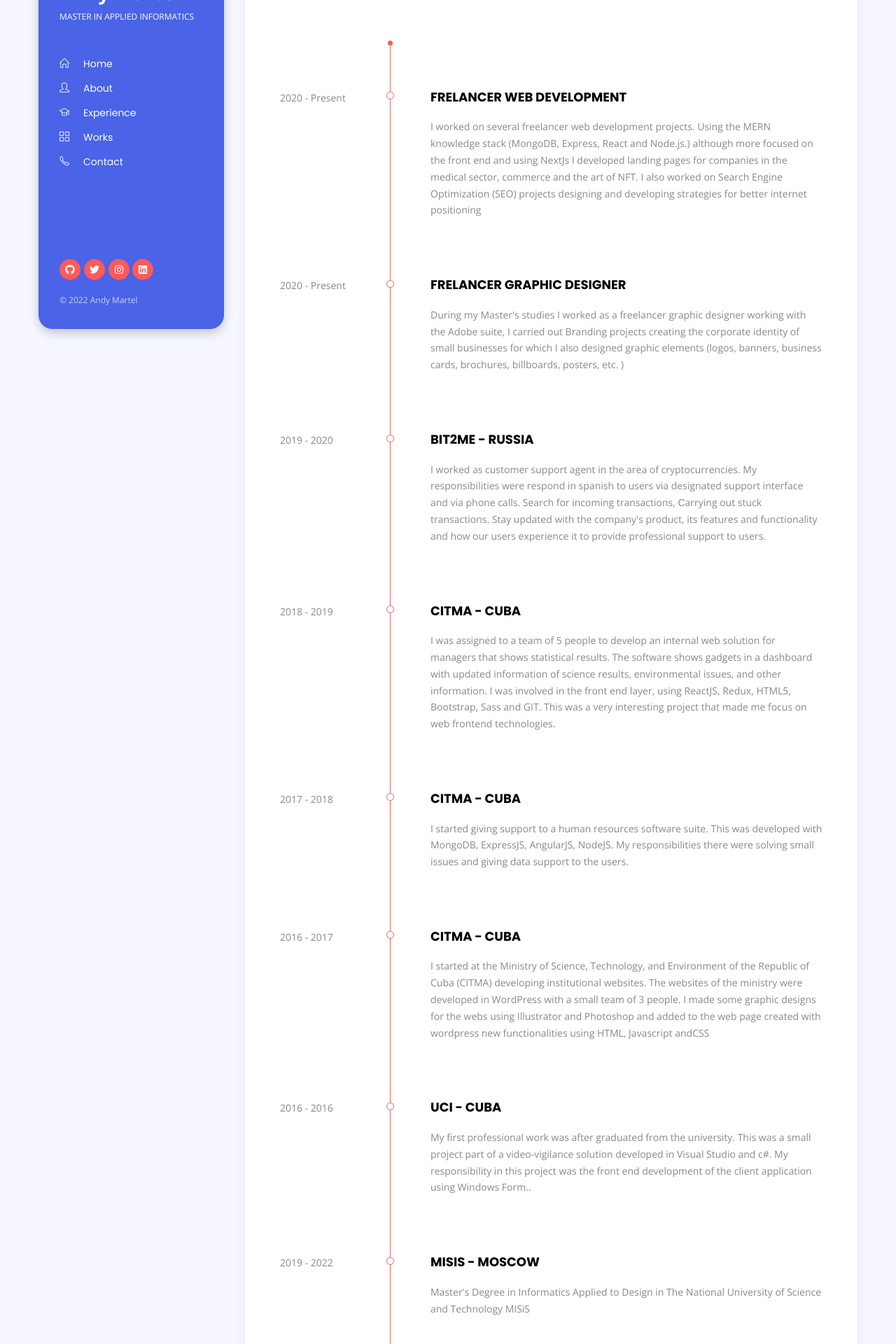
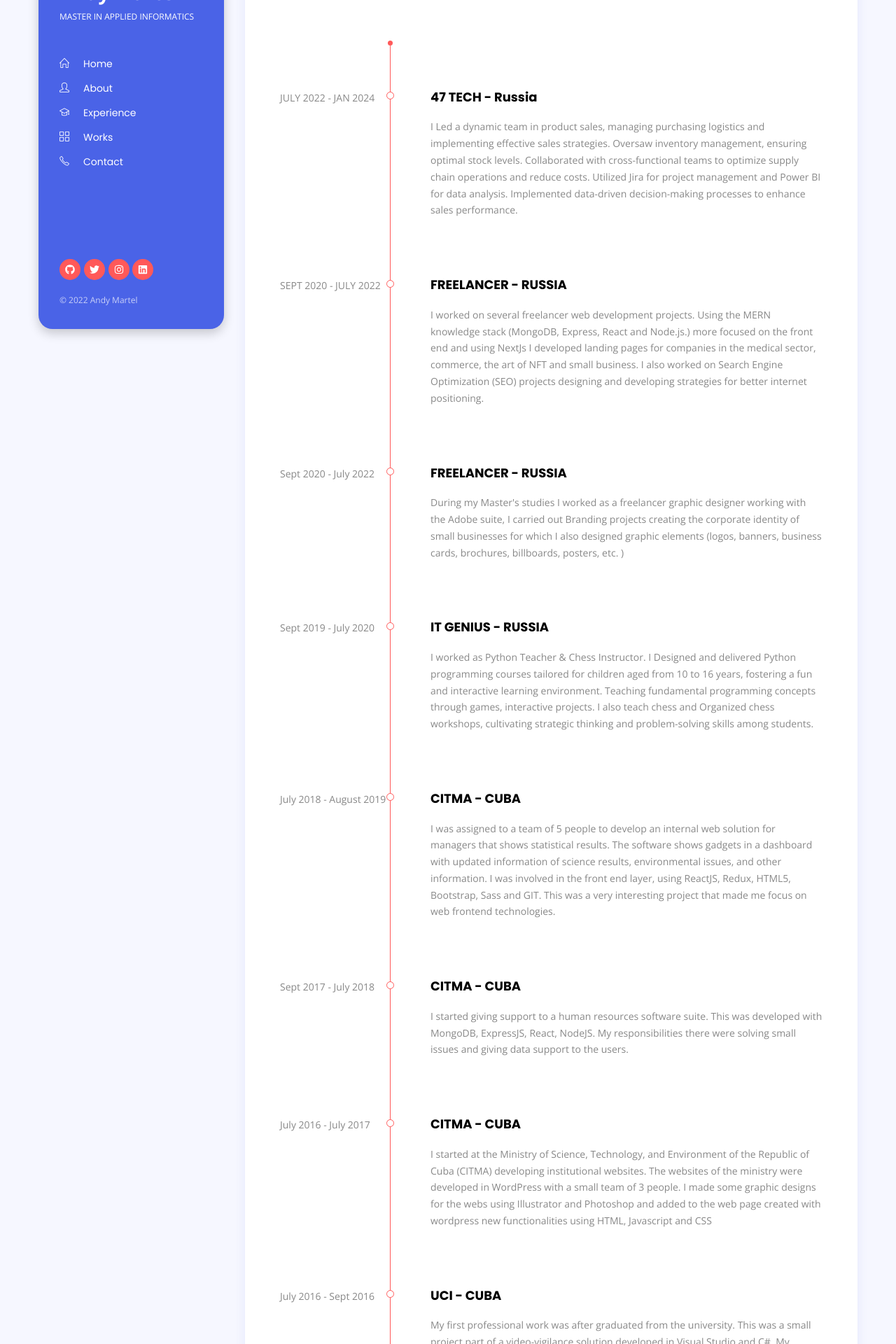
Before and after one commit to aymartel/amc-app, a React (Create React App) app: page /experience in a window 1280 px wide. Shown: the part 200-2120 px from the top of the page at 70% size. Built offline with nearby package versions, Linux system fonts and the light colour scheme.

Commit message:
experience

```diff
--- a/src/components/Sections/Experiences.jsx
+++ b/src/components/Sections/Experiences.jsx
@@ -3,64 +3,69 @@
 
 const experiencesData = [
   {
+    id: 0,
+    year: "JULY 2022 - JAN 2024",
+    degree: "47 TECH - Russia",
+    content:
+      "I Led a dynamic team in product sales, managing purchasing logistics and implementing effective sales  strategies. Oversaw inventory management, ensuring  optimal stock levels. Collaborated with cross-functional teams to optimize supply chain operations and reduce costs. Utilized Jira for project management and Power BI for data analysis. Implemented data-driven decision-making processes to enhance sales performance. ",
+  },
+  {
     id: 1,
-    year: "2020 - Present",
-    degree: "FRELANCER WEB DEVELOPMENT",
+    year: "SEPT 2020 - JULY 2022",
+    degree: "FREELANCER - RUSSIA",
     content:
-      "I worked on several freelancer web development projects. Using the MERN knowledge stack (MongoDB, Express, React and Node.js.) although more focused on the front end and using NextJs I developed landing pages for companies in the medical sector, commerce and the art of NFT. I also worked on Search Engine Optimization (SEO) projects designing and developing strategies for better internet positioning",
+      "I worked on several freelancer web development projects. Using the MERN knowledge stack (MongoDB, Express, React and Node.js.) more focused on the front end and using NextJs I developed landing pages for companies in the medical sector, commerce, the art of NFT and small business. I also worked on Search Engine Optimization (SEO) projects designing and developing strategies for better internet positioning.",
   },
   {
     id: 2,
-    year: "2020 - Present",
-    degree: "FRELANCER GRAPHIC DESIGNER",
+    year: "Sept 2020 - July 2022",
+    degree: "FREELANCER - RUSSIA",
     content:
       "During my Master's studies I worked as a freelancer graphic designer working with the Adobe suite, I carried out Branding projects creating the corporate identity of small businesses for which I also designed graphic elements (logos, banners, business cards, brochures, billboards, posters, etc. )",
   },
   {
     id: 3,
-    year: "2019 - 2020",
-    degree: "BIT2ME - RUSSIA",
-    content:
-      "I worked as customer support agent in the area of cryptocurrencies. My responsibilities were respond in spanish to users via designated support interface and via phone calls. Search for incoming transactions, Сarrying out stuck transactions. Stay updated with the company's product, its features and functionality and how our users experience it to provide professional support to users.",
+    year: "Sept 2019 - July 2020",
+    degree: "IT GENIUS - RUSSIA",
+    content:"I worked as Python Teacher & Chess Instructor. I Designed and delivered Python programming courses tailored for children aged from 10 to 16 years, fostering a fun and interactive learning environment. Teaching fundamental programming concepts through games, interactive projects. I also teach chess and Organized chess workshops, cultivating strategic thinking and  problem-solving skills among students. ",
   },
   {
     id: 4,
-    year: "2018 - 2019",
+    year: "July 2018 - August 2019",
     degree: "CITMA - CUBA",
-    content:
-      "I was assigned to a team of 5 people to develop an internal web solution for managers that shows statistical results. The software shows gadgets in a dashboard with updated information of science results, environmental issues, and other information. I was involved in the front end layer, using ReactJS, Redux, HTML5, Bootstrap, Sass and GIT. This was a very interesting project that made me focus on web frontend technologies.",
+    content: "I was assigned to a team of 5 people to develop an internal web solution for managers that shows statistical results. The software shows gadgets in a dashboard with updated information of science results, environmental issues, and other information.  I was involved in the front end layer, using ReactJS, Redux, HTML5, Bootstrap, Sass and GIT. This was a very interesting project that made me focus on web frontend technologies.",
   },
   {
     id: 5,
-    year: "2017 - 2018",
+    year: " Sept 2017 - July 2018",
     degree: "CITMA - CUBA",
     content:
-      "I started giving support to a human resources software suite. This was developed with MongoDB, ExpressJS, AngularJS, NodeJS. My responsibilities there were solving small issues and giving data support to the users.",
+      "I started giving support to a human resources software suite. This was developed with MongoDB, ExpressJS, React, NodeJS. My responsibilities there were solving small issues  and giving data support to the users.",
   },
   {
     id: 6,
-    year: "2016 - 2017",
+    year: " July 2016 - July 2017",
     degree: "CITMA - CUBA",
     content:
-      "I started at the Ministry of Science, Technology, and Environment of the Republic of Cuba (CITMA) developing institutional websites. The websites of the ministry were developed in WordPress with a small team of 3 people. I made some graphic designs for the webs using Illustrator and Photoshop and added to the web page created with wordpress new functionalities using HTML, Javascript andCSS",
+      "I started at the Ministry of Science, Technology, and Environment of the Republic of Cuba (CITMA) developing institutional websites. The websites of the ministry were developed in WordPress with a small team of 3 people. I made some graphic designs for the webs using Illustrator and Photoshop and added to the web page created with wordpress new functionalities using HTML, Javascript and CSS ",
   },
   {
     id: 7,
-    year: "2016 - 2016",
+    year: "July 2016 - Sept 2016",
     degree: "UCI - CUBA",
     content:
-      "My first professional work was after graduated from the university. This was a small project part of a video-vigilance solution developed in Visual Studio and c#. My responsibility in this project was the front end development of the client application using Windows Form..",
+      "My first professional work was after graduated from the university. This was a small project part of a video-vigilance solution developed in Visual Studio and C#. My responsibility in this project was the front end development of the client application using Windows Forms.",
   },
   {
     id: 8,
-    year: "2019 - 2022",
+    year: "Sept 2019 - June 2022 ",
     degree: "MISIS - MOSCOW",
     content:
       "Master's Degree in Informatics Applied to Design in The National University of Science and Technology MISiS",
   },
   {
     id: 9,
-    year: "2011 - 2016",
+    year: "Sept 2011 - June 2016",
     degree: "UCI - Havana",
     content:
       "Bachelor of Computer Science in The University of Informatics Sciences of Cuba.",
```
